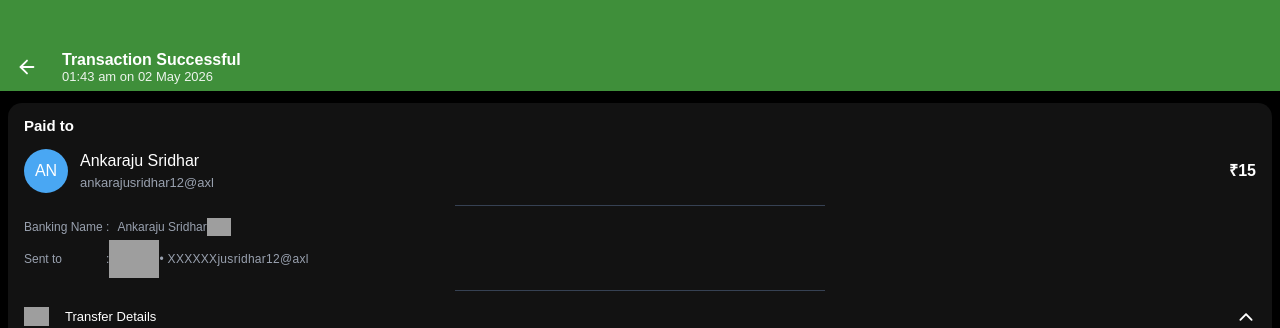
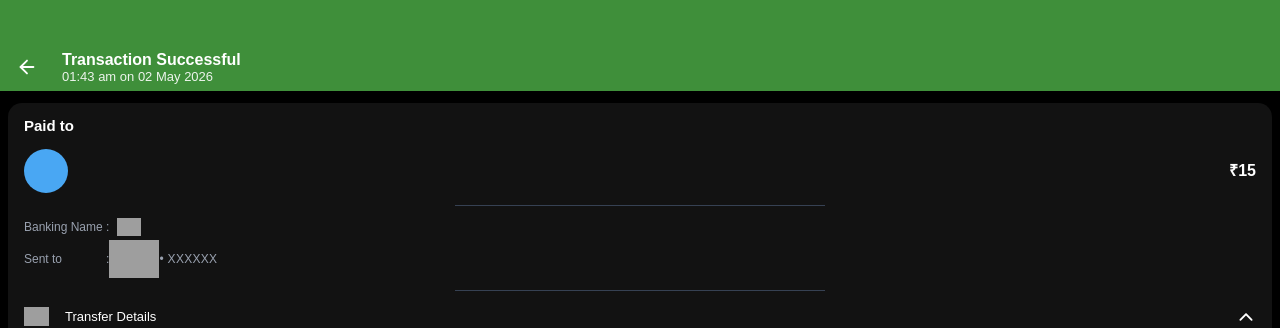
Before and after one commit to sumitji19102-cell/phonepeupi, a Next.js app: page / in a window 1280 px wide. Shown: the top 328 px of the page. Built offline with nearby package versions, Linux system fonts and the light colour scheme; grey boxes are pictures that could not be loaded.

Commit message:
tretretr

```diff
--- a/app/page.js
+++ b/app/page.js
@@ -9,8 +9,8 @@ export default function Page() {
 
   const [dateTime, setDateTime] = useState("");
 
-  const [name, setName] = useState("Ankaraju Sridhar");
-  const [upi, setUpi] = useState("ankarajusridhar12@axl");
+  const [name, setName] = useState("");
+  const [upi, setUpi] = useState("");
   const [utr, setUtr] = useState("633185827829");
   const [txnId, setTxnId] = useState("T2604081031566625975184");
 
```
